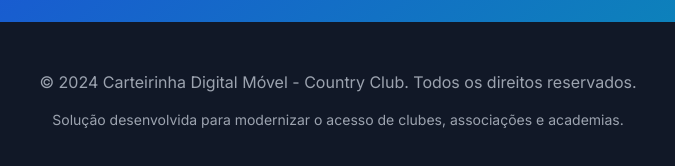
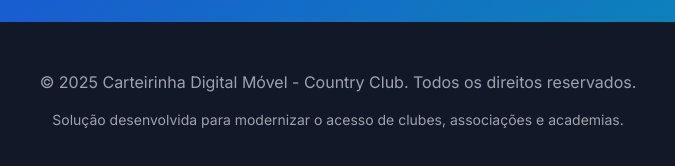
Before and after one commit to FelipeLps-creator/carterinha_clubes, a plain HTML site: page index.html in a window 1280 px wide. Shown: the part 6696-6862 px from the top of the page, 302-977 px from the left. Drawn offline with nearby package versions, Linux system fonts and the light colour scheme.

Commit message:
arrumar ano

```diff
--- a/index.html
+++ b/index.html
@@ -658,7 +658,7 @@
     <footer class="bg-gray-900 text-gray-400 py-12">
         <div class="container mx-auto px-4 sm:px-6 lg:px-8">
             <div class="text-center">
-                <p class="mb-4">© 2024 Carteirinha Digital Móvel - Country Club. Todos os direitos reservados.</p>
+                <p class="mb-4">© 2025 Carteirinha Digital Móvel - Country Club. Todos os direitos reservados.</p>
                 <p class="text-sm">Solução desenvolvida para modernizar o acesso de clubes, associações e academias.</p>
             </div>
         </div>
```
